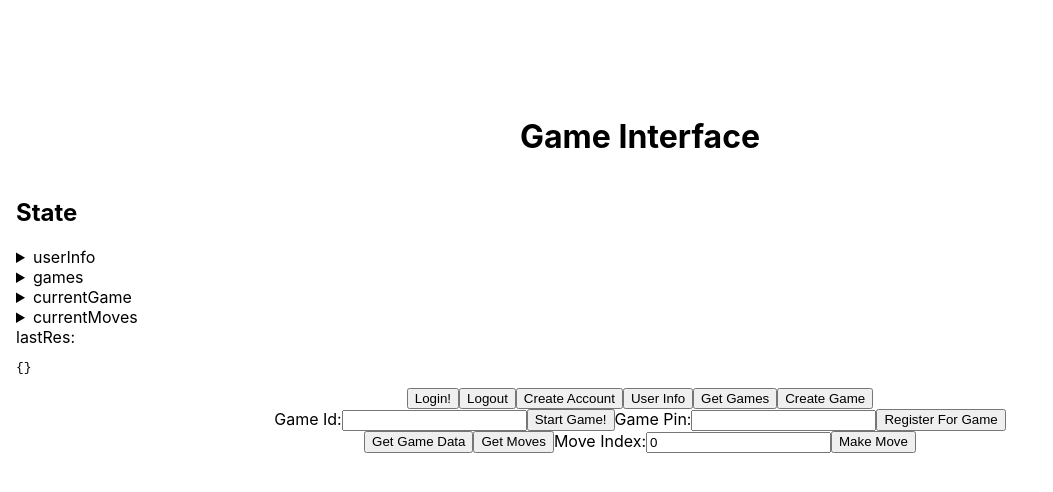
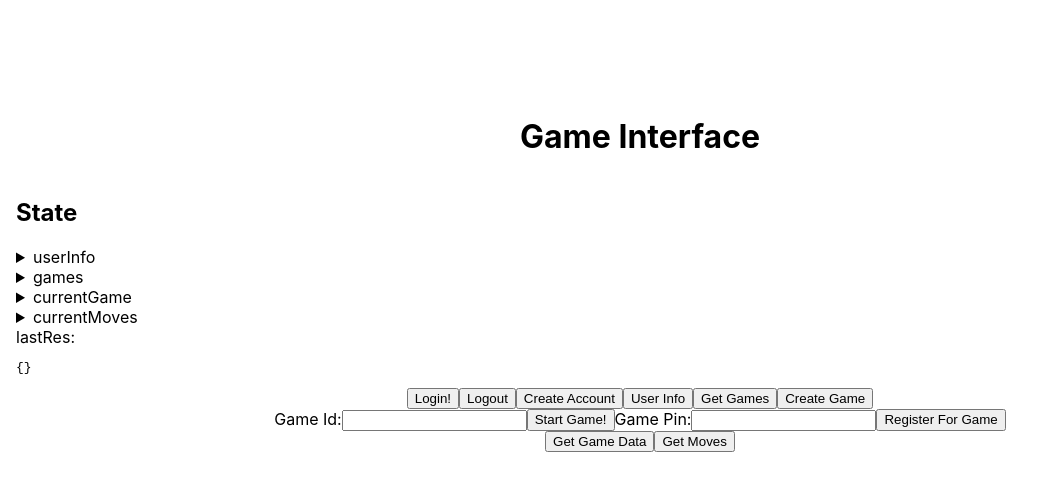
Before and after one commit to jwango/oidc-app, a Next.js app in the folder oidc-client/: page / in a window 1280 px wide. Shown: the top 492 px of the page, without its empty margins (0-1053 px from the left). Built offline with nearby package versions, Linux system fonts and the light colour scheme.

Commit message:
migrate move making to list of moves

```diff
--- a/oidc-client/pages/index.js
+++ b/oidc-client/pages/index.js
@@ -19,8 +19,7 @@ export default function Home({ gatewayUrl }) {
     userInfo: {},
     games: [],
     gamePinInput: '',
-    gameIdInput: '',
-    moveIndex: 0,
+    gameIdInput: ''
   };
 
   const [state, setState] = useState(initialState);
@@ -137,11 +136,6 @@ export default function Home({ gatewayUrl }) {
     setState({ ...state, gameIdInput: gameId || "", gamePinInput: pin || "" });
   }
 
-  function handleMoveInput(input) {
-    const moveIndex = Math.min(Math.max(0, input), currentMoves.length - 1);
-    setState({ ...state, moveIndex })
-  }
-
   function handleFetchResponse(res, useJson = true) {
     if (res.ok) {
       if (useJson) {
@@ -185,7 +179,7 @@ export default function Home({ gatewayUrl }) {
     if (!moves) { return null; }
     const moveElements = moves.map((move, index) => <li key={index}>
       {renderJson(move)}
-      <button onClick={() => handleMoveInput(index)}>Select</button>
+      <button onClick={() =>  makeMove(state.gameIdInput, index)}>Make this move</button>
     </li>)
     return <ul>{moveElements}</ul>
   }
@@ -235,10 +229,6 @@ export default function Home({ gatewayUrl }) {
         <section className={styles["controls-container"]}>
           <button onClick={() => getGameData(state.gameIdInput)}>Get Game Data</button>
           <button onClick={() => getMoves(state.gameIdInput)}>Get Moves</button>
-          <label>Move Index:
-            <input type="number" value={state.moveIndex} onChange={(event) => handleMoveInput(event.target.value) }></input>
-          </label>
-          <button onClick={() => makeMove(state.gameIdInput, state.moveIndex)}>Make Move</button>
         </section>,
         gameEnabled)}
       </main>
```
